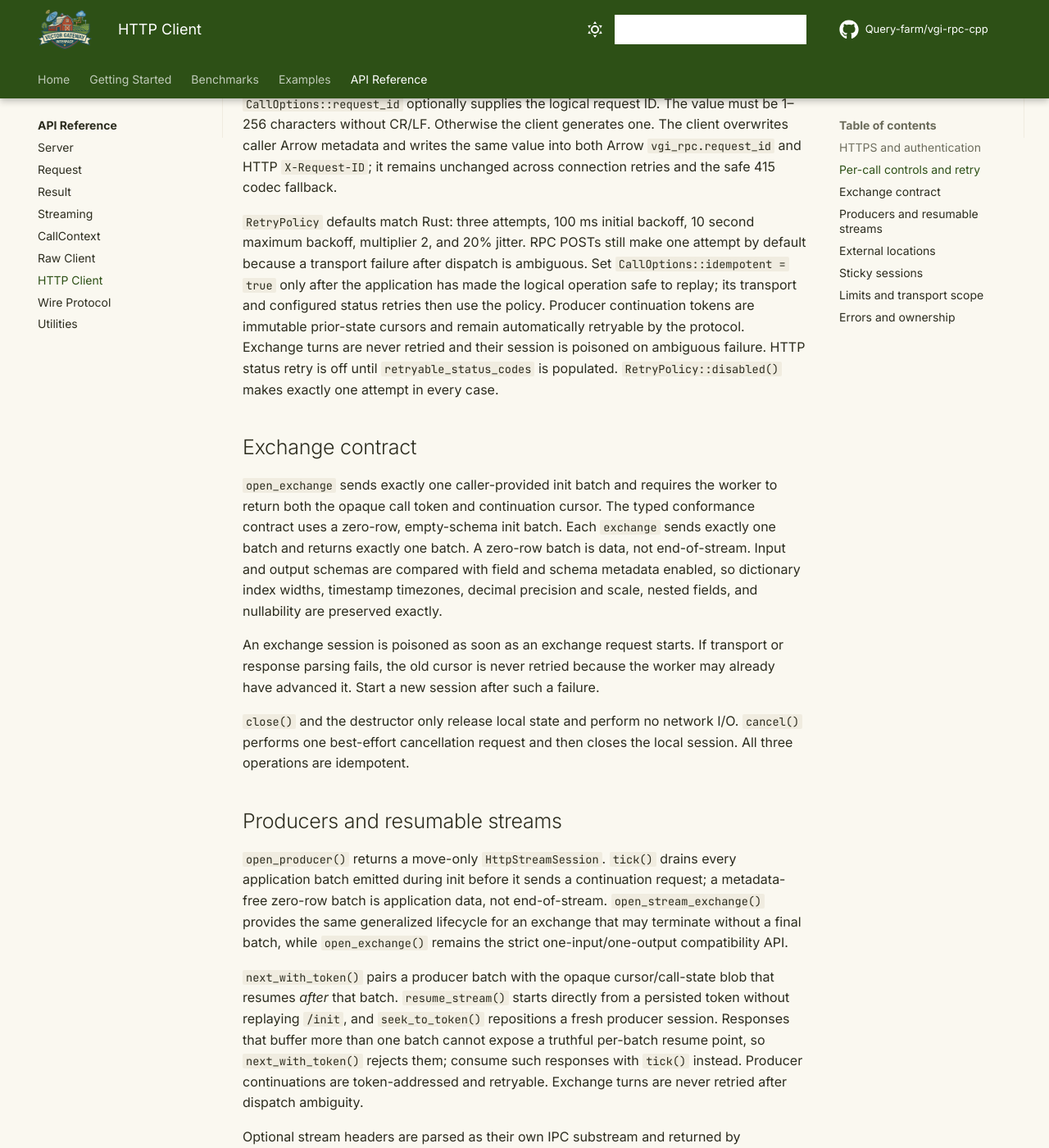
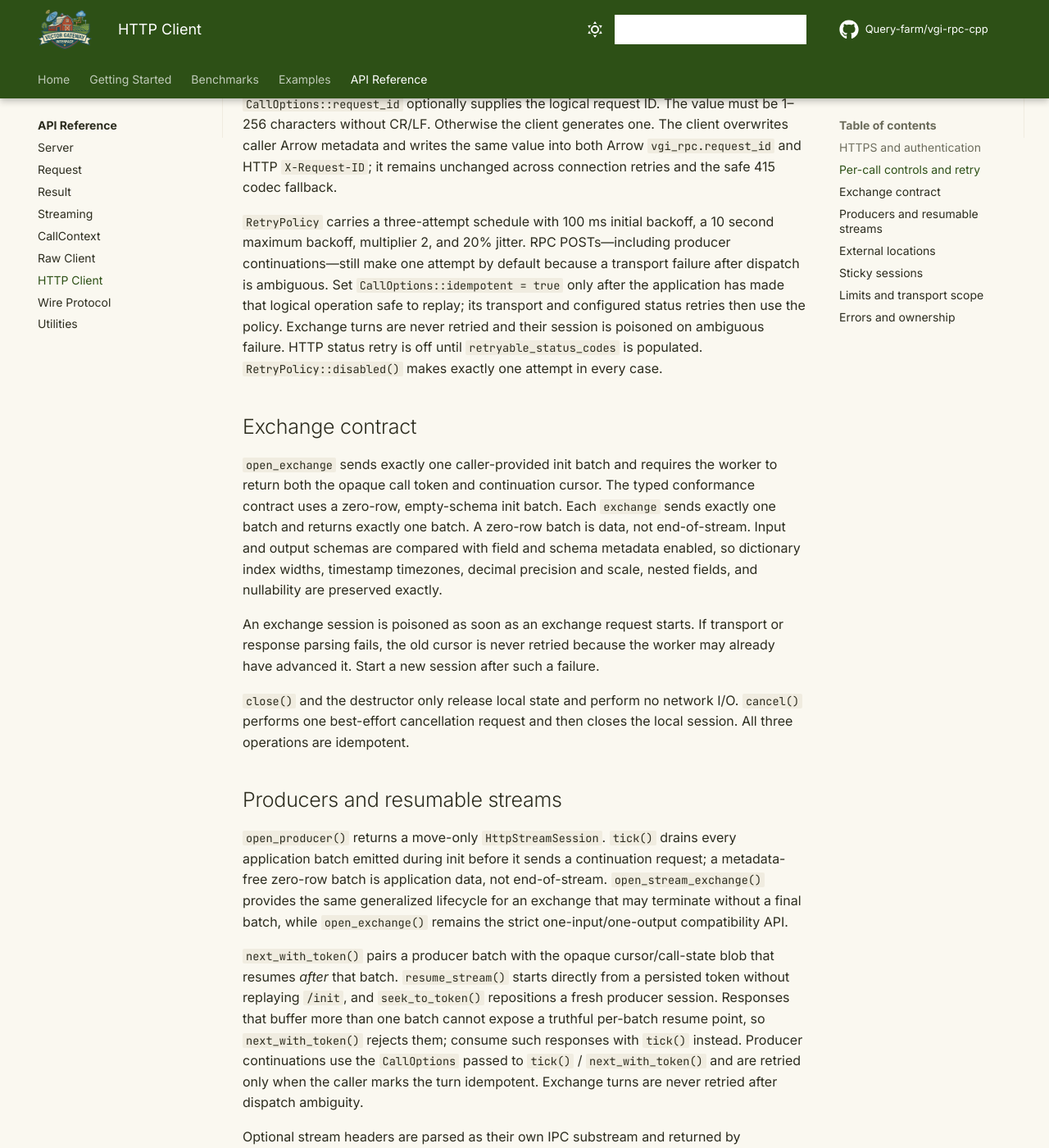
Before and after one commit to Query-farm/vgi-rpc-cpp, an MkDocs documentation site: the page built from docs/api/http-client.md, in a window 1280 px wide and 1400 px high, scrolled down 1471 px. Shown: the whole window at 82% size. Built offline with MkDocs 1.6.1 and Material for MkDocs 9.7.7, drawn with Linux system fonts in a browser that asks for light colours; comment, search, counter and statistics services are not loaded.

Commit message:
fix: require retry opt-in for producer turns

```diff
--- a/docs/api/http-client.md
+++ b/docs/api/http-client.md
@@ -67,15 +67,14 @@ The client overwrites caller Arrow metadata and writes the same value into both
 Arrow `vgi_rpc.request_id` and HTTP `X-Request-ID`; it remains unchanged across
 connection retries and the safe 415 codec fallback.
 
-`RetryPolicy` defaults match Rust: three attempts, 100 ms initial backoff,
-10 second maximum backoff, multiplier 2, and 20% jitter. RPC POSTs still make
-one attempt by default because a transport failure after dispatch is
-ambiguous. Set `CallOptions::idempotent = true` only after the application has
-made the logical operation safe to replay; its transport and configured status
-retries then use the policy. Producer continuation tokens are immutable
-prior-state cursors and remain automatically retryable by the protocol.
-Exchange turns are never retried and their session is poisoned on ambiguous
-failure. HTTP status retry is off until `retryable_status_codes` is populated.
+`RetryPolicy` carries a three-attempt schedule with 100 ms initial backoff, a
+10 second maximum backoff, multiplier 2, and 20% jitter. RPC POSTs—including
+producer continuations—still make one attempt by default because a transport
+failure after dispatch is ambiguous. Set `CallOptions::idempotent = true` only
+after the application has made that logical operation safe to replay; its
+transport and configured status retries then use the policy. Exchange turns
+are never retried and their session is poisoned on ambiguous failure. HTTP
+status retry is off until `retryable_status_codes` is populated.
 `RetryPolicy::disabled()` makes exactly one attempt in every case.
 
 ## Exchange contract
@@ -112,8 +111,10 @@ blob that resumes *after* that batch. `resume_stream()` starts directly from a
 persisted token without replaying `/init`, and `seek_to_token()` repositions a
 fresh producer session. Responses that buffer more than one batch cannot expose
 a truthful per-batch resume point, so `next_with_token()` rejects them; consume
-such responses with `tick()` instead. Producer continuations are token-addressed
-and retryable. Exchange turns are never retried after dispatch ambiguity.
+such responses with `tick()` instead. Producer continuations use the
+`CallOptions` passed to `tick()` / `next_with_token()` and are retried only when
+the caller marks the turn idempotent. Exchange turns are never retried after
+dispatch ambiguity.
 
 Optional stream headers are parsed as their own IPC substream and returned by
 `header()`. Externalized headers and data are resolved before cursor metadata is
```
Also changed, not shown: 4 other files.
